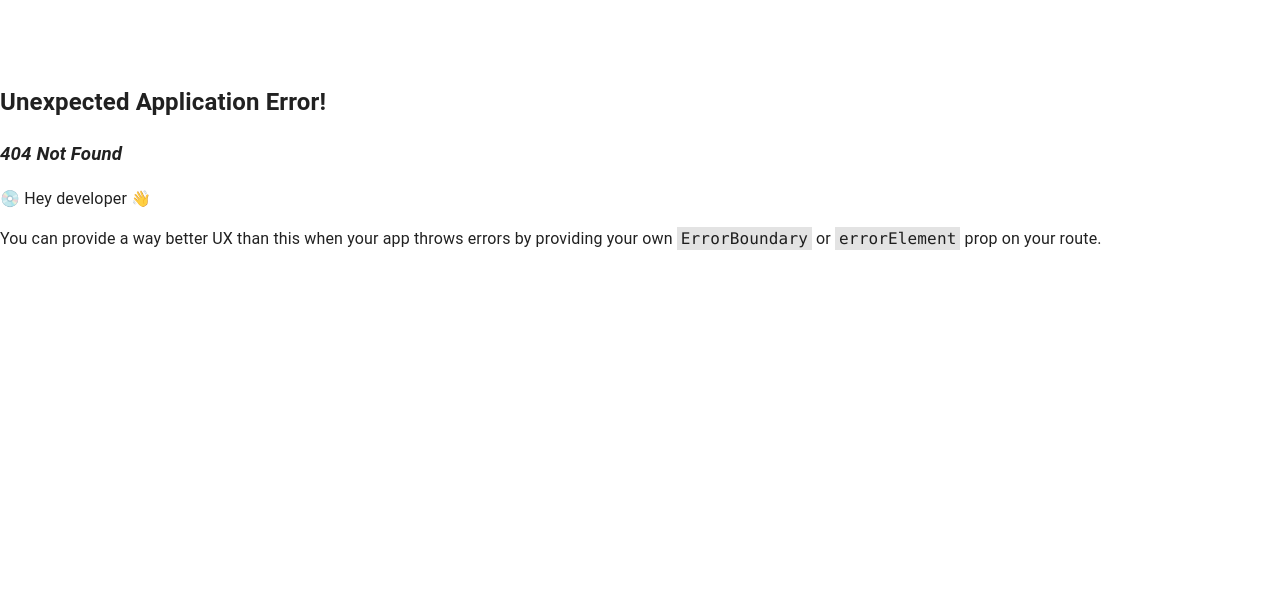
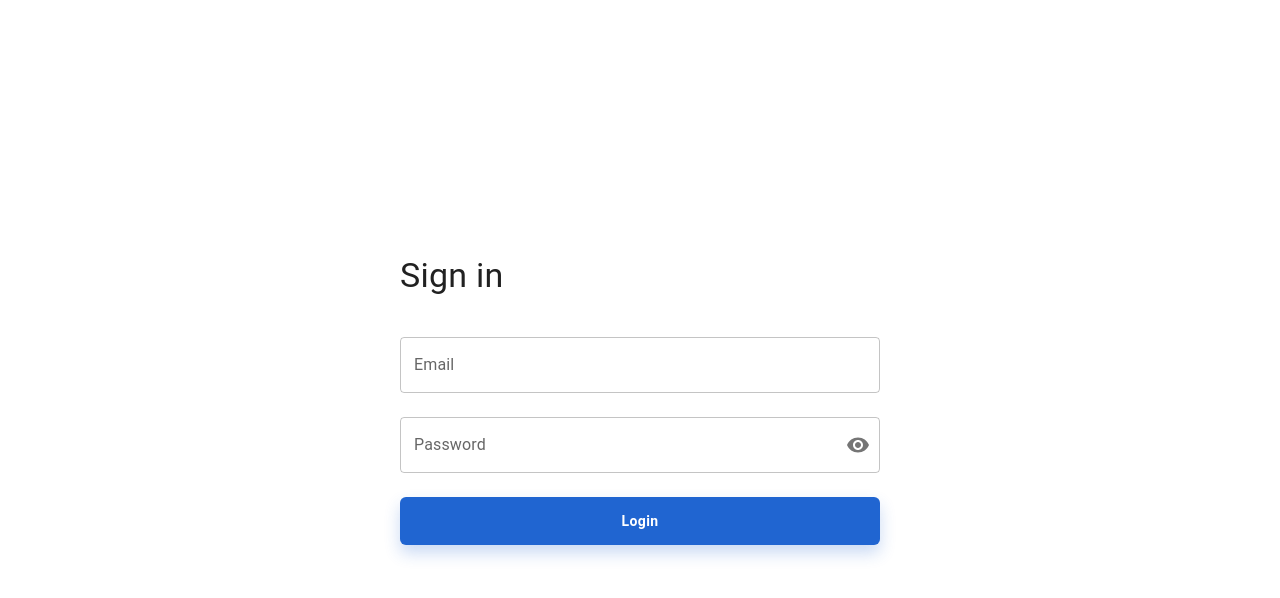
Before and after one commit to nitinkushwaha17/DBMS-Project, a React (Vite) app in the folder client/dbms-project/: page /login in a window 1280 px wide. Before the commit this address had no page. Shown: the top 598 px of the page. Built offline with nearby package versions, Linux system fonts and the light colour scheme.

Commit message:
add login and register pages

```diff
--- a/client/dbms-project/src/App.jsx
+++ b/client/dbms-project/src/App.jsx
@@ -17,6 +17,8 @@ import Boilerplate from './pages/boilerplate'
 import ProductDetail from './pages/productDetail'
 import CreateProduct from './pages/createProduct'
 import EditProduct from './pages/editProduct'
+import Login from './pages/login'
+import Register from './pages/register'
 
 const classes = {
   main: `
@@ -40,6 +42,8 @@ function App() {
   const router = createBrowserRouter(
     createRoutesFromElements(
       <Route path="/">
+        <Route path="/login" element={<Login />} />
+        <Route path="/register" element={<Register />} />
         <Route element={<Boilerplate />}>
         {/* <Route path="login" element={<Login />} /> */}
         <Route index element={<ProductPage />} />
@@ -57,9 +61,7 @@ function App() {
   return (
     <>
     <CssBaseline />
-    <Toolbar />
     <RouterProvider router={router} />
-    <Toolbar />
     {/* <Container css={css(classes.main)}>
       <Filterbar />
       <ProductList />
--- a/client/dbms-project/src/pages/boilerplate.jsx
+++ b/client/dbms-project/src/pages/boilerplate.jsx
@@ -6,9 +6,11 @@ export default function PrivateRoute(){
     return (
         <>
             <Navbar />
+            <Toolbar />
             <Container>
                 <Outlet />
             </Container>
+            <Toolbar />
             {/* <Box component="main" sx={{ display: 'flex' }}>
                 <Drawer />
                 <Outlet sx={{flexGrow: 1}}/>
--- /dev/null
+++ b/client/dbms-project/src/pages/login.jsx
@@ -0,0 +1,70 @@
+// /** @jsxImportSource @emotion/react */
+import { useState } from "react";
+import { Container, Typography, Box, TextField, Stack, InputAdornment, IconButton, FormControl, InputLabel, OutlinedInput, Button } from "@mui/material";
+import Visibility from '@mui/icons-material/Visibility';
+import VisibilityOff from '@mui/icons-material/VisibilityOff';
+import { css } from "@emotion/react";
+
+const classes = {
+    box: `
+        max-width: 480px;
+        margin: auto;
+        min-height: 100vh;
+        display: flex;
+        -webkit-box-pack: center;
+        justify-content: center;
+        flex-direction: column;
+        padding: 96px 0px;
+    `,
+    btn: `
+        width: 100%;
+        border-radius: 6px;
+        height: 48px;
+        text-transform: none;
+        font-weight: 700;
+        background-color: rgb(32, 101, 209);
+        box-shadow: rgba(32, 101, 209, 0.24) 0px 8px 16px 0px;
+    `
+}
+
+export default function Login(){
+    const [showPassword, setShowPassword] = useState(false);
+
+    const handleClickShowPassword = () => setShowPassword((show) => !show);
+
+    const handleMouseDownPassword = (event) => {
+        event.preventDefault();
+    };
+
+    return(
+        <Container maxWidth="sm">
+            <Box css={css(classes.box)}>
+                <Typography variant="h4">Sign in</Typography>
+                <Stack sx={{mt:5}} direction="column" gap={3}>
+                    <TextField label="Email" />
+                    <FormControl variant="outlined">
+                    <InputLabel htmlFor="password">Password</InputLabel>
+                    <OutlinedInput
+                        id="password"
+                        type={showPassword ? 'text' : 'password'}
+                        endAdornment={
+                        <InputAdornment position="end">
+                            <IconButton
+                            aria-label="toggle password visibility"
+                            onClick={handleClickShowPassword}
+                            onMouseDown={handleMouseDownPassword}
+                            edge="end"
+                            >
+                            {showPassword ? <VisibilityOff /> : <Visibility />}
+                            </IconButton>
+                        </InputAdornment>
+                        }
+                        label="Password"
+                    />
+                    </FormControl>
+                    <Button variant="contained" css={css(classes.btn)}>Login</Button>
+                </Stack>
+            </Box>
+        </Container>
+    )
+}
--- /dev/null
+++ b/client/dbms-project/src/pages/register.jsx
@@ -0,0 +1,71 @@
+// /** @jsxImportSource @emotion/react */
+import { useState } from "react";
+import { Container, Typography, Box, TextField, Stack, InputAdornment, IconButton, FormControl, InputLabel, OutlinedInput, Button } from "@mui/material";
+import Visibility from '@mui/icons-material/Visibility';
+import VisibilityOff from '@mui/icons-material/VisibilityOff';
+import { css } from "@emotion/react";
+
+const classes = {
+    box: `
+        max-width: 480px;
+        margin: auto;
+        min-height: 100vh;
+        display: flex;
+        -webkit-box-pack: center;
+        justify-content: center;
+        flex-direction: column;
+        padding: 96px 0px;
+    `,
+    btn: `
+        width: 100%;
+        border-radius: 6px;
+        height: 48px;
+        text-transform: none;
+        font-weight: 700;
+        background-color: rgb(32, 101, 209);
+        box-shadow: rgba(32, 101, 209, 0.24) 0px 8px 16px 0px;
+    `
+}
+
+export default function Login(){
+    const [showPassword, setShowPassword] = useState(false);
+
+    const handleClickShowPassword = () => setShowPassword((show) => !show);
+
+    const handleMouseDownPassword = (event) => {
+        event.preventDefault();
+    };
+
+    return(
+        <Container maxWidth="sm">
+            <Box css={css(classes.box)}>
+                <Typography variant="h4">Sign up</Typography>
+                <Stack sx={{mt:5}} direction="column" gap={3}>
+                    <TextField label="Name" />
+                    <TextField label="Email" />
+                    <FormControl variant="outlined">
+                    <InputLabel htmlFor="password">Password</InputLabel>
+                    <OutlinedInput
+                        id="password"
+                        type={showPassword ? 'text' : 'password'}
+                        endAdornment={
+                        <InputAdornment position="end">
+                            <IconButton
+                            aria-label="toggle password visibility"
+                            onClick={handleClickShowPassword}
+                            onMouseDown={handleMouseDownPassword}
+                            edge="end"
+                            >
+                            {showPassword ? <VisibilityOff /> : <Visibility />}
+                            </IconButton>
+                        </InputAdornment>
+                        }
+                        label="Password"
+                    />
+                    </FormControl>
+                    <Button variant="contained" css={css(classes.btn)}>Register</Button>
+                </Stack>
+            </Box>
+        </Container>
+    )
+}
```
